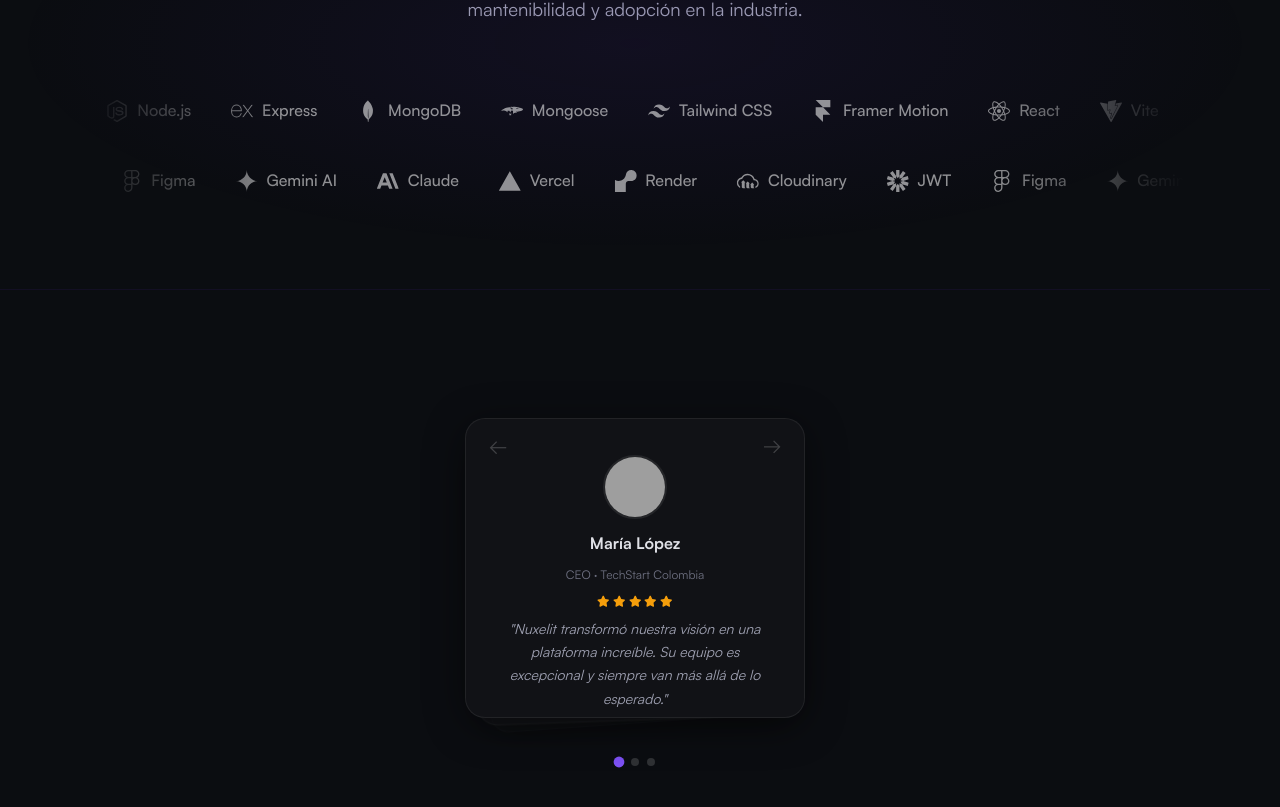
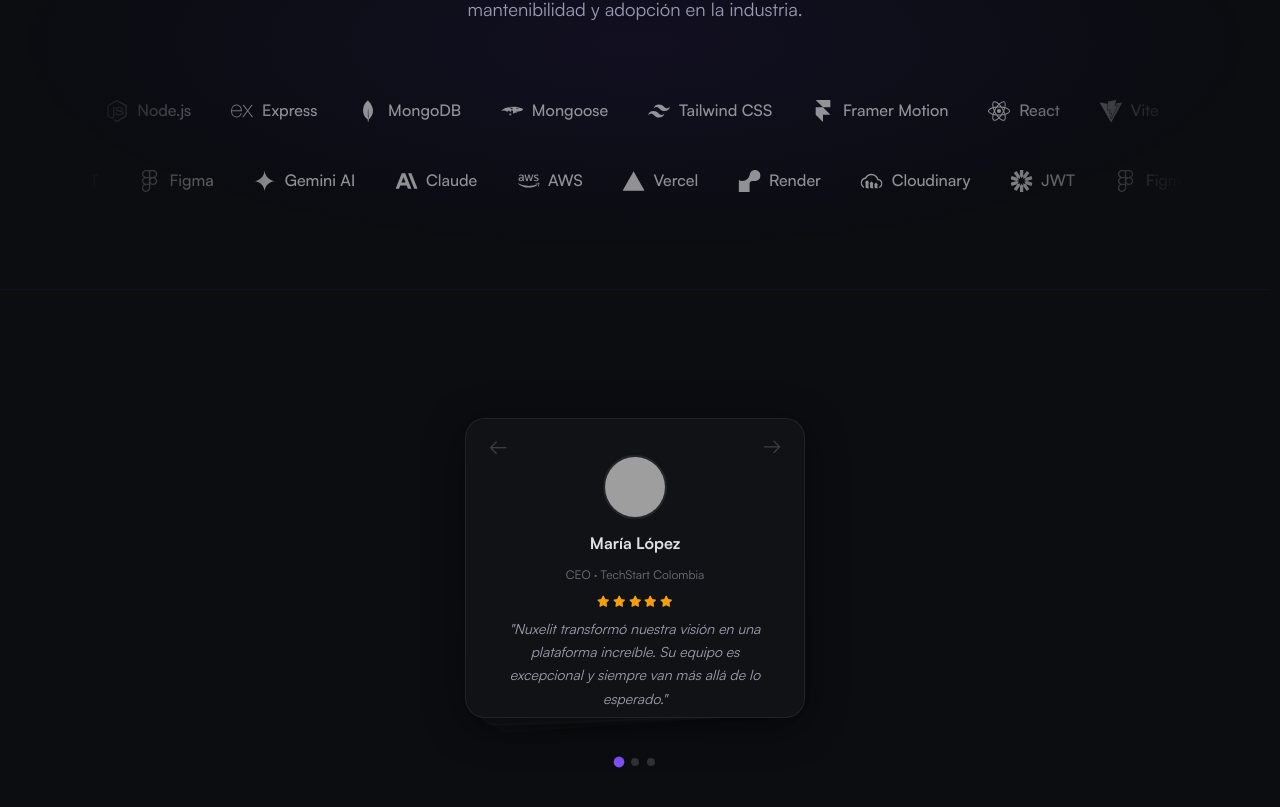
Before and after one commit to SCO21/NUXELIT_FRONT, a React (Vite) app: page / in a window 1280 px wide. Shown: the part 5424-6231 px from the top of the page. Built offline with nearby package versions, Linux system fonts and the light colour scheme; no server answers; grey boxes are pictures that could not be loaded.

Commit message:
style: add AWS back to siteConfig and TechStack component

```diff
--- a/src/components/sections/TechStack.jsx
+++ b/src/components/sections/TechStack.jsx
@@ -4,6 +4,7 @@ import {
   SiAnthropic, SiVercel, SiRender, SiCloudinary,
   SiJsonwebtokens, SiFigma
 } from 'react-icons/si';
+import { FaAws } from 'react-icons/fa';
 import './TechStack.css';
 
 const row1 = [
@@ -20,6 +21,7 @@ const row1 = [
 const row2 = [
   { Icon: SiGooglegemini, name: 'Gemini AI' },
   { Icon: SiAnthropic,    name: 'Claude' },
+  { Icon: FaAws,          name: 'AWS' },
   { Icon: SiVercel,       name: 'Vercel' },
   { Icon: SiRender,       name: 'Render' },
   { Icon: SiCloudinary,   name: 'Cloudinary' },
--- a/src/config/siteConfig.js
+++ b/src/config/siteConfig.js
@@ -314,7 +314,7 @@ const siteConfig = {
   techStack: [
     'React', 'Vite', 'Node.js', 'Express', 'MongoDB',
     'Mongoose', 'Tailwind CSS', 'Framer Motion', 'Gemini AI',
-    'Claude', 'LangChain', 'Vercel', 'Render', 'Cloudinary', 'JWT', 'Figma',
+    'Claude', 'LangChain', 'AWS', 'Vercel', 'Render', 'Cloudinary', 'JWT', 'Figma',
   ],
 
   /* ───────── Quote Form Options ───────── */
```
